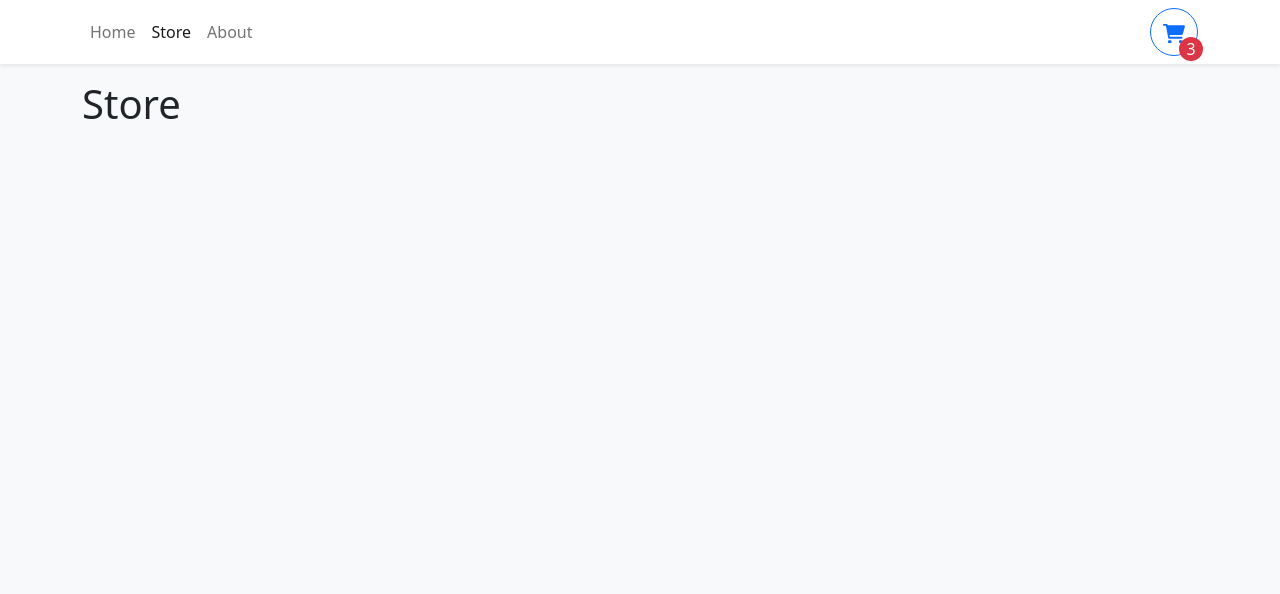
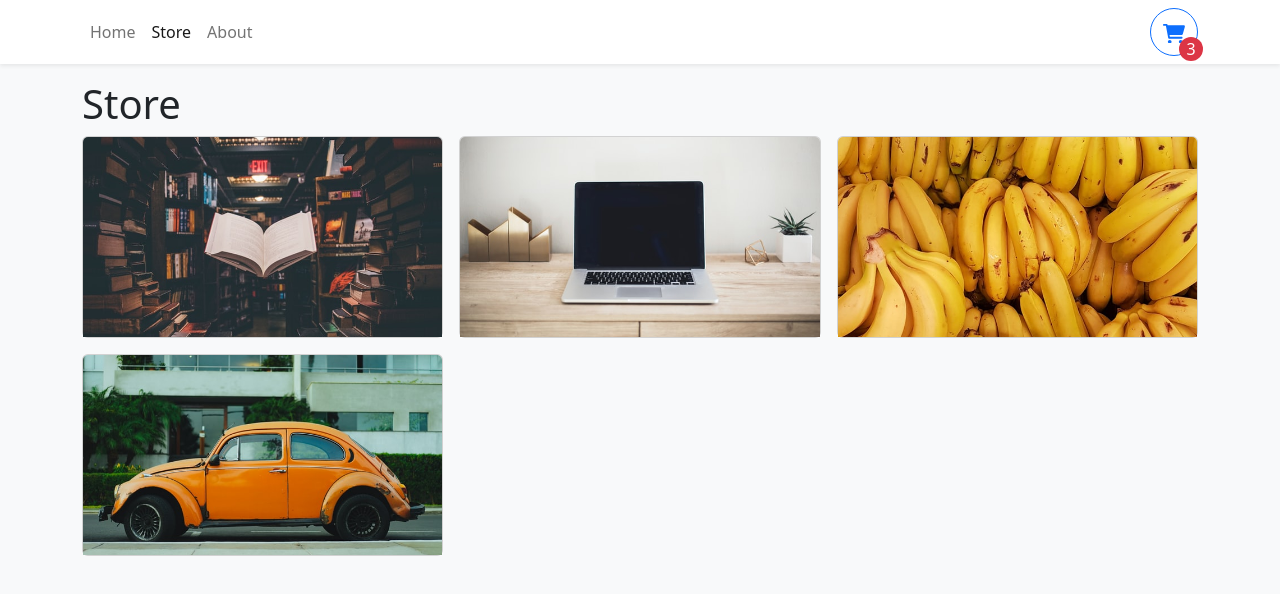
Before and after one commit to pmascaraque/react-shopping-cart, a React (Vite) app: page /store in a window 1280 px wide. Shown: the top 594 px of the page. Built offline with nearby package versions, Linux system fonts and the light colour scheme.

Commit message:
image card rendering for store

```diff
--- /dev/null
+++ b/src/components/StoreItem.tsx
@@ -0,0 +1,14 @@
+import { Card } from "react-bootstrap"
+
+type StoreItemProps = {
+  id: number,
+  name: string,
+  price: number,
+  imgUrl: string
+}
+
+export function StoreItem({ id, name, price, imgUrl }: StoreItemProps) {
+  return <Card>
+    <Card.Img variant="top" src={imgUrl} height="200px" style={{ objectFit: "cover" }} />
+  </Card>
+}
--- a/src/pages/Store.tsx
+++ b/src/pages/Store.tsx
@@ -1,5 +1,15 @@
+import { Col, Row } from "react-bootstrap"
+import { StoreItem } from "../components/StoreItem"
 import storeItems from "../data/items.json"
 
 export function Store() {
-  return <h1>Store</h1>
+  return <><h1>Store</h1>
+    <Row xs={1} md={2} lg={3} className="g-3">
+      {storeItems.map(item => (
+        <Col key={item.id}>
+          <StoreItem {...item} />
+        </Col>
+      ))}
+    </Row>
+  </>
 }
```
